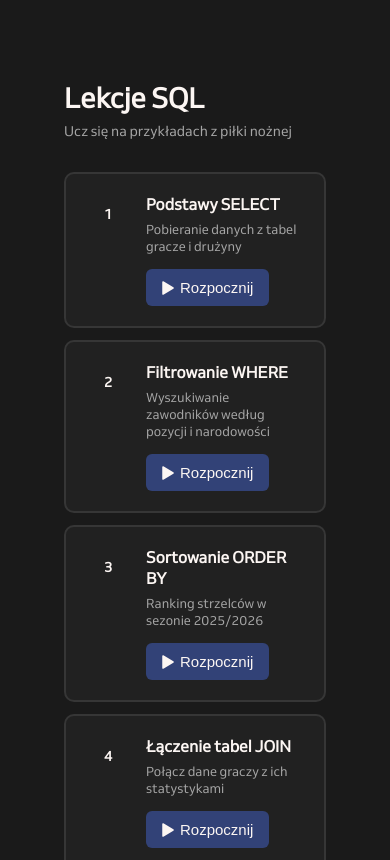
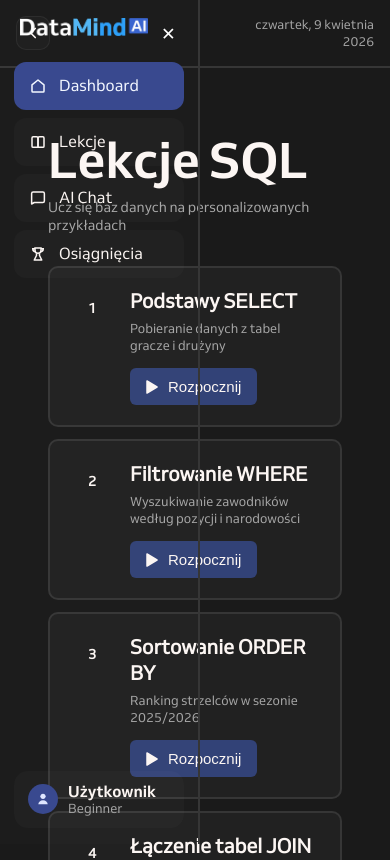
Before and after one commit to Philips072/Praktyki2026, a React (Vite) app in the folder projekt/DataMindAi/: page /lekcje in a window 390 px wide. Shown: the top 860 px of the page. Built offline with nearby package versions, Linux system fonts and the light colour scheme.

Commit message:
Dostosowanie UI w lectures

```diff
--- a/projekt/DataMindAi/src/Components/Lectures.css
+++ b/projekt/DataMindAi/src/Components/Lectures.css
@@ -11,10 +11,11 @@
 }
 
 .lectures-title {
-  font-size: 28px;
+  font-size: 50px;
   font-weight: 700;
   color: var(--primaryText);
   margin: 0 0 6px 0;
+  font-family: VennBold;
 }
 
 .lectures-subtitle {
@@ -62,7 +63,7 @@
 }
 
 .lecture-title {
-  font-size: 16px;
+  font-size: 20px;
   font-weight: 700;
   color: var(--primaryText);
   margin: 0 0 6px 0;
@@ -77,7 +78,7 @@
 .lecture-button {
   display: inline-flex;
   align-items: center;
-  gap: 6px;
+  gap: 10px;
   background-color: var(--accentColor);
   color: var(--primaryText);
   border: none;
--- a/projekt/DataMindAi/src/Components/Lectures.jsx
+++ b/projekt/DataMindAi/src/Components/Lectures.jsx
@@ -16,7 +16,7 @@ function Lectures() {
     <div className="lectures-page">
       <div className="lectures-header">
         <h1 className="lectures-title">Lekcje SQL</h1>
-        <p className="lectures-subtitle">Ucz się na przykładach z piłki nożnej</p>
+        <p className="lectures-subtitle">Ucz się baz danych na personalizowanych przykładach</p>
       </div>
 
       <div className="lectures-list">
--- a/projekt/DataMindAi/src/Pages/LecturesPage.jsx
+++ b/projekt/DataMindAi/src/Pages/LecturesPage.jsx
@@ -1,14 +1,39 @@
 import './LecturesPage.css'
 import { Link } from 'react-router-dom'
 import Lectures from '../Components/Lectures'
+import { useState } from 'react'
+import SidebarHeader from '../Components/SidebarHeader'
 
 function LecturesPage() {
 
-  return (
-    <div className="lectures-page">
-        <Lectures/>
-    </div>
-  )
+  const [sidebarOpen, setSidebarOpen] = useState(true)
+
+    return(
+        <div style={{ position: 'relative' }}>
+           {sidebarOpen && (
+    <button
+        onClick={() => setSidebarOpen(false)}
+        style={{
+            position: 'fixed',
+            top: '23px',
+            left: '155px',
+            zIndex: 200,
+            background: 'none',
+            border: 'none',
+            color: 'white',
+            cursor: 'pointer',
+            fontSize: '1.1rem',
+            display: window.innerWidth <= 640 ? 'block' : 'none'
+        }}
+    >
+        ✕
+    </button>
+)}
+            <SidebarHeader sidebarOpen={sidebarOpen} setSidebarOpen={setSidebarOpen}>
+                <Lectures />
+            </SidebarHeader>
+        </div>
+    )
 }
 
 export default LecturesPage
```
